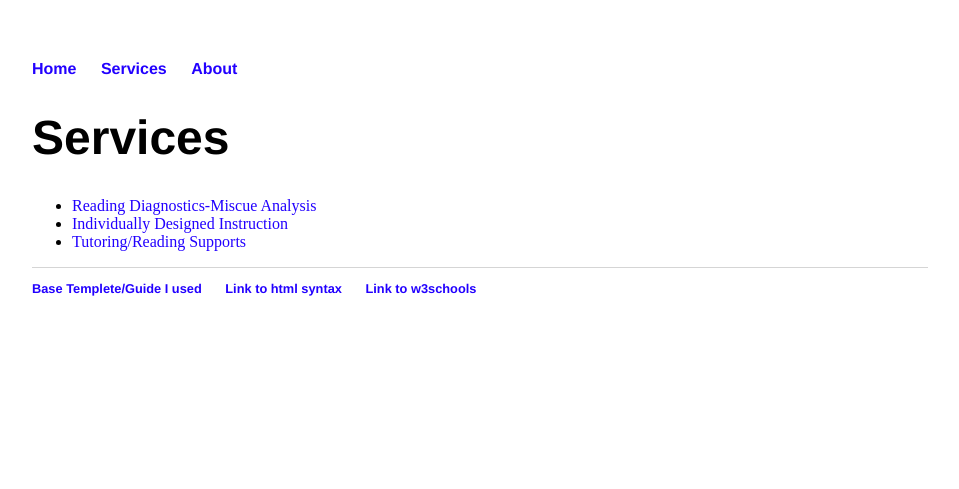
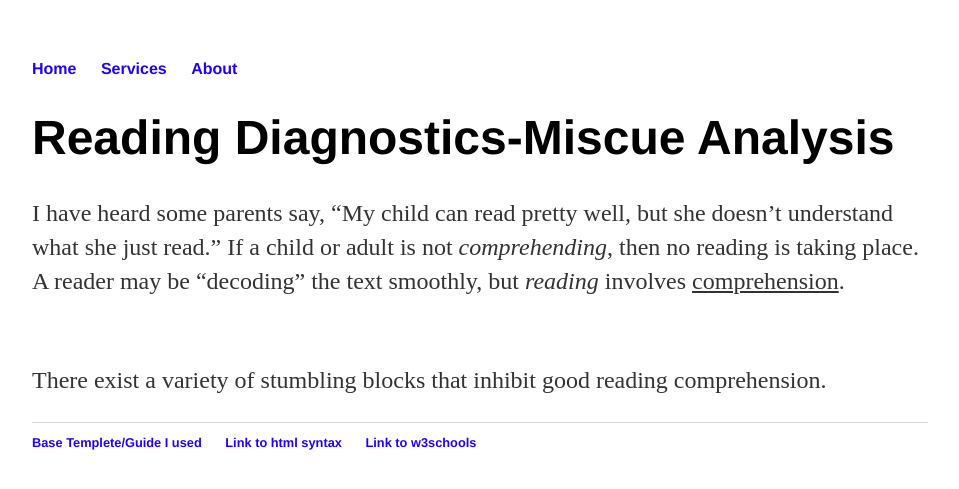
Before and after one commit to ShadowHazel/ShadowHazel.github.io, a Jekyll site: the page built from pages/serv1/index.html, in a window 1280 px wide. Shown: the top 489 px of the page, without its empty margins (160-1119 px from the left). Built offline with Jekyll 4.4.1, drawn with Linux system fonts in a browser that asks for light colours.

Commit message:
Update index.html

```diff
--- a/pages/serv1/index.html
+++ b/pages/serv1/index.html
@@ -4,10 +4,7 @@ title: Services
 ---
 
 <div class="about">
-<h1>Services</h1>
-<ul class="contacts">
-<li><a href="/pages/serv1">Reading Diagnostics-Miscue Analysis</a></li>
-<li><a href="/pages/serv2">Individually Designed Instruction</a></li>
-<li><a href="/pages/serv3">Tutoring/Reading Supports</a></li>
-</ul>
+<h1>Reading Diagnostics-Miscue Analysis</h1>
+<p>I have heard some parents say, “My child can read pretty well, but she doesn’t understand what she just read.” If a child or adult is not <i>comprehending</i>, then no reading is taking place. A reader may be “decoding” the text smoothly, but <i>reading</i> involves <ins>comprehension</ins>.</p><br>
+<p>There exist a variety of stumbling blocks that inhibit good reading comprehension.</p>
 </div>
```
